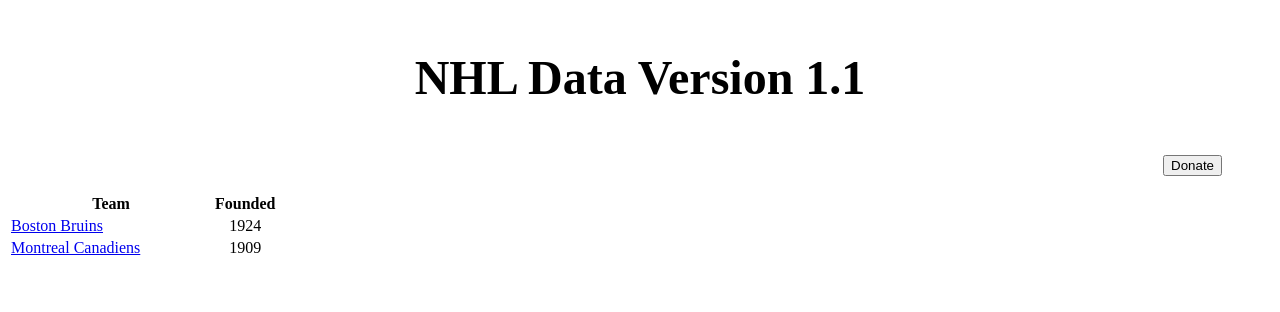
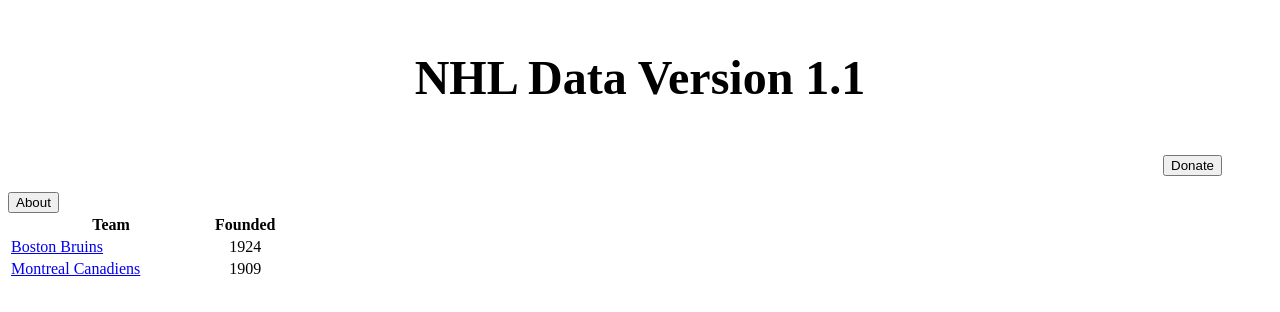
Before and after one commit to jallain23/NHLData, a plain HTML site: page index.html in a window 1280 px wide. Drawn offline with Linux system fonts and the light colour scheme.

Commit message:
Add files via upload

```diff
--- a/index.html
+++ b/index.html
@@ -8,6 +8,10 @@
         <p class="donate">
     <input type="button" onclick="" value="Donate">
         </p>
+
+        <a href="about.html">
+            <button>About</button>
+        </a>
         <table>
             <tr>
                 <th style="width:200px;">Team</th>
```
